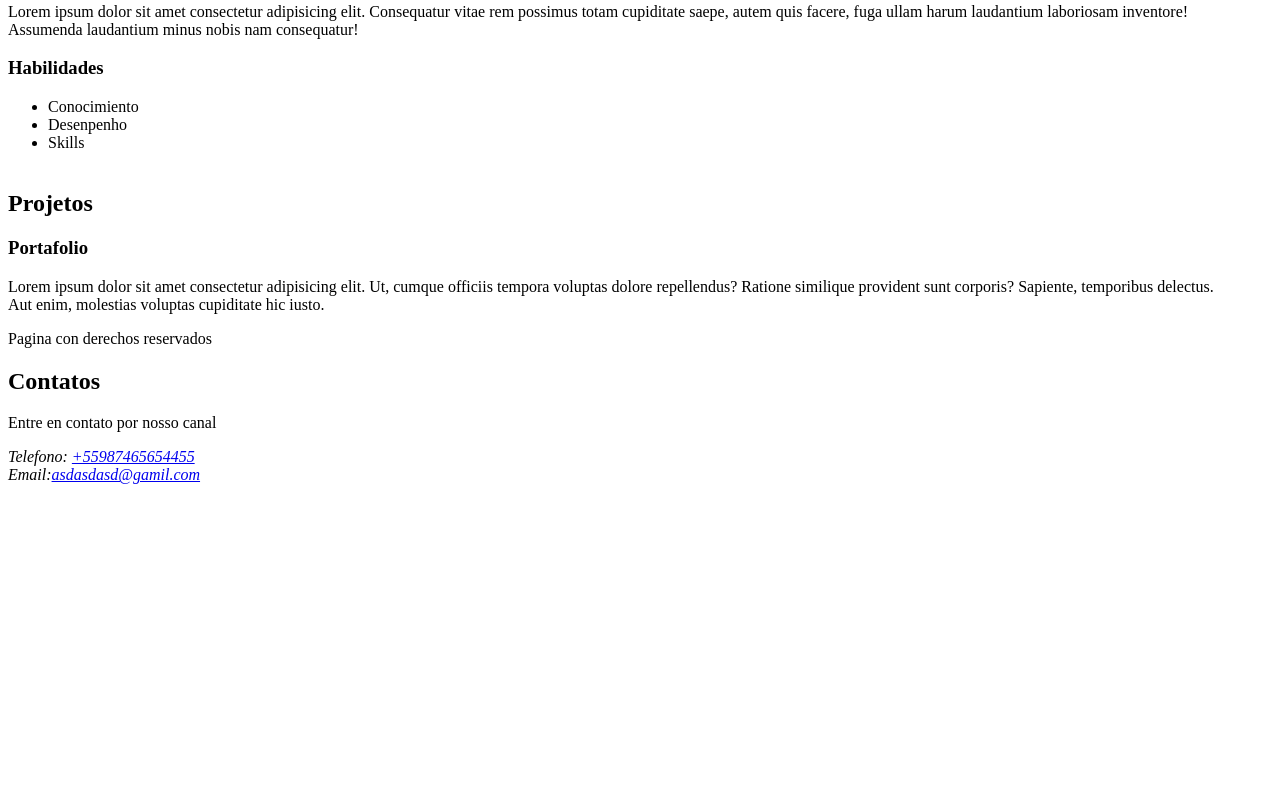
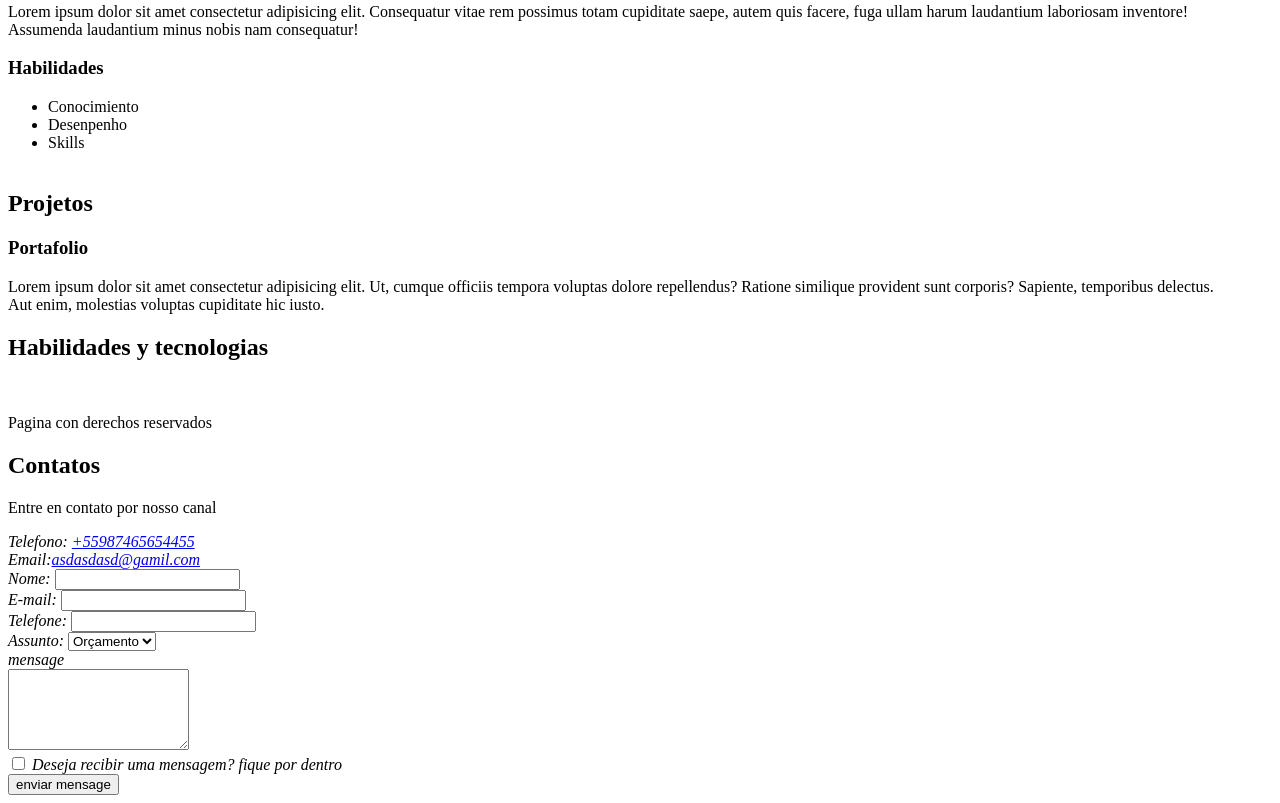
Before and after one commit to Daviddj6/Senai-Site, a plain HTML site: page index.html in a window 1280 px wide. Shown: the part 536-1339 px from the top of the page. Before the commit the page ends 1028 px from the top, so only its background shows below. Drawn offline with Linux system fonts and the light colour scheme.

Commit message:
Update index.html

```diff
--- a/index.html
+++ b/index.html
@@ -33,6 +33,7 @@
             </ul>
         </aside>
     </section>
+
     <section id="Projetos">
         <h2>Projetos</h2>
         <article>
@@ -41,6 +42,19 @@
                 Aut enim, molestias voluptas cupiditate hic iusto.</p>
         </article>
     </section>
+
+    <section id="Habilidades">
+        <h2>Habilidades y tecnologias</h2><br>
+        <table>
+
+            <thead>
+
+            </thead>
+
+        </table>
+
+    </section>
+
     <footer><!--para poner pie de pagina... Roda pé-->
         <p>Pagina con derechos reservados</p>
         <section id="Contatos">
@@ -49,8 +63,37 @@
             <address><!--para coloccar contactos-->
                 Telefono: <a href="tel:+55987465654455">+55987465654455</a> <br>
                 Email:<a href="mailto:asdasdasd@gamil.com">asdasdasd@gamil.com</a>
+
+                <form action="">
+                    <label for="nome">Nome: </label>
+                    <input type="text" id="nome" name="nome" required>
+                    <br>
+                    <label for="email">E-mail: </label>
+                    <input type="email" id="email" name="email" required>
+                    <br>
+                    <label for="Telefone">Telefone: </label>
+                    <input type="tel" id="Telefone" name="Telefone" required>
+                    <br>
+                    <label for="assunto">Assunto: </label>
+                    <select name="assunto" id="assunto">
+                        <option value="orçamento">Orçamento</option>
+                        <option value="Duvida">Duvida</option>
+                        <option value="outros">Oustros</option>
+                    </select><br>
+
+                    <label for="mensage">mensage</label><br>
+                    <textarea name="mensage" id="mensage" cols="20" rows="5" required></textarea><br>
+
+                    <input type="checkbox" id="inscricao" name="inscricao">
+                    <label for="inscricaodes">Deseja recibir uma mensagem? fique por dentro</label><br>
+
+                    <input type="submit" value="enviar mensage">
+
+
+                </form>
             </address>
         </section>
     </footer>
+
 </body>
 </html>
```
